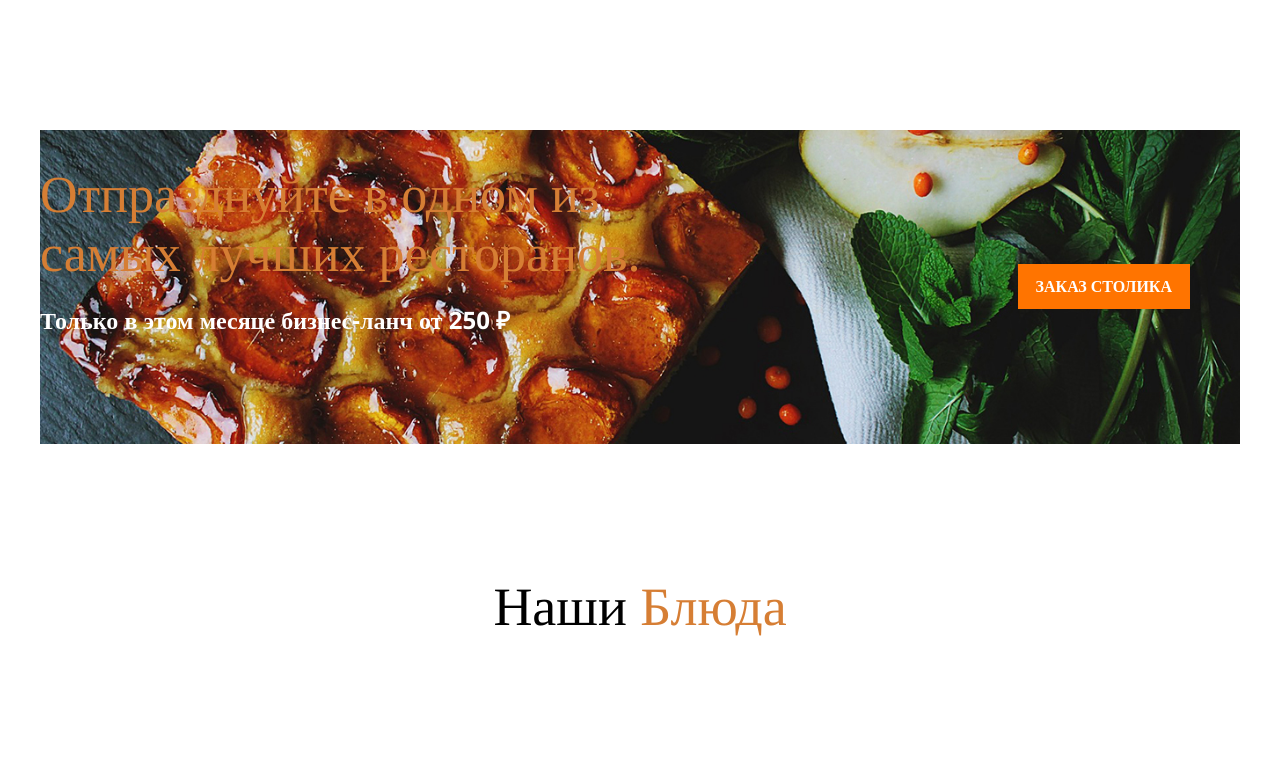
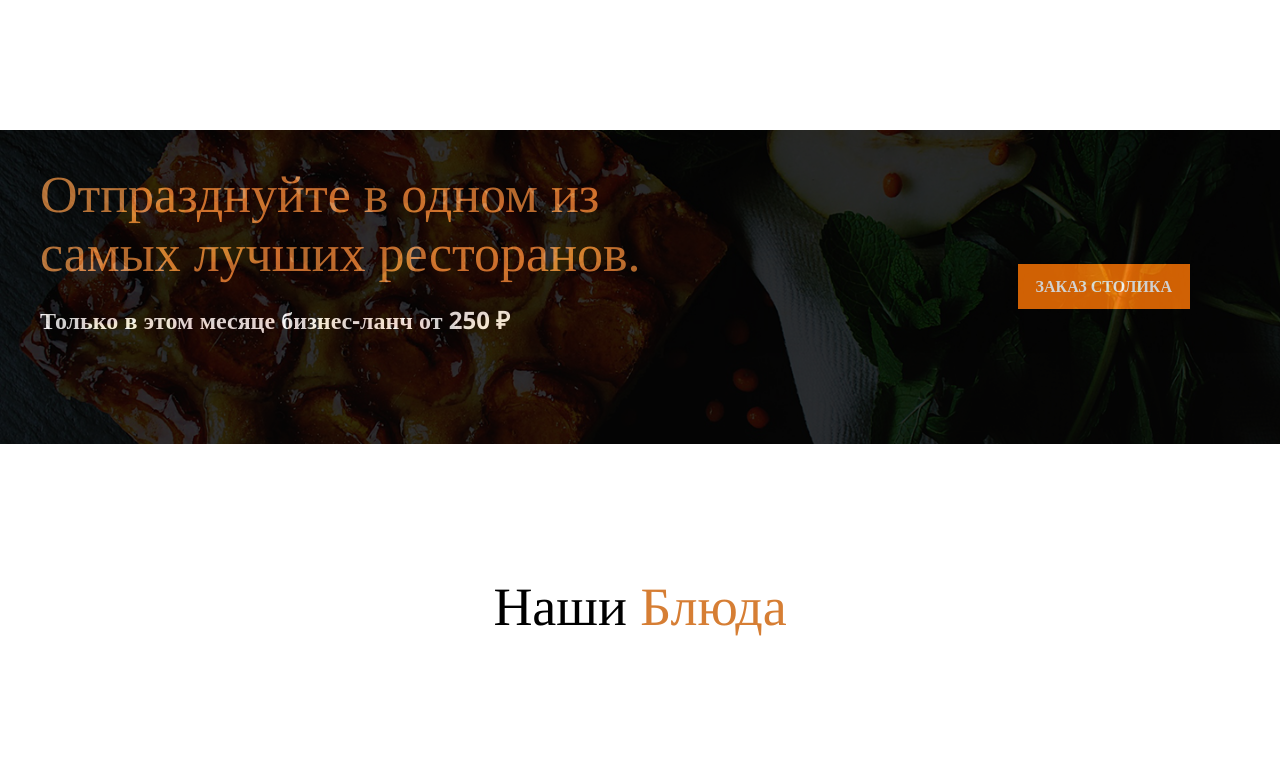
Before and after one commit to nikoghosian/restoran1, a plain HTML site: page index.html in a window 1280 px wide. Shown: the part 1680-2454 px from the top of the page. Drawn offline with nearby package versions, Linux system fonts and the light colour scheme.

Commit message:
Update index.html

```diff
--- a/index.html
+++ b/index.html
@@ -132,9 +132,9 @@
                         Стоимость нашей Еды зависит только от ее
                         количества. Качество всегда на высоте!
                     </div>
-
                 </div>
-
+            </div>
+        </div>
     </div>
 
     <div class="history">
@@ -184,6 +184,7 @@
 
     <div class="black-block">
 
+        <div class="overlay">
             <div class="container">
 
                 <div class="block-holder">
@@ -199,6 +200,7 @@
                     <div class="right">
                         <div class="right-button">
                             <a href="#" class="right-btn">ЗАКАЗ СТОЛИКА</a>
+                        </div>
                     </div>
                 </div>
             </div>
@@ -241,7 +243,7 @@
 
     </div>
 
-        </div>
+
     <div class="menu">
         <div class="container">
             <div class="menu-title">
```
Lines whose indentation alone changed are shown as unchanged.
